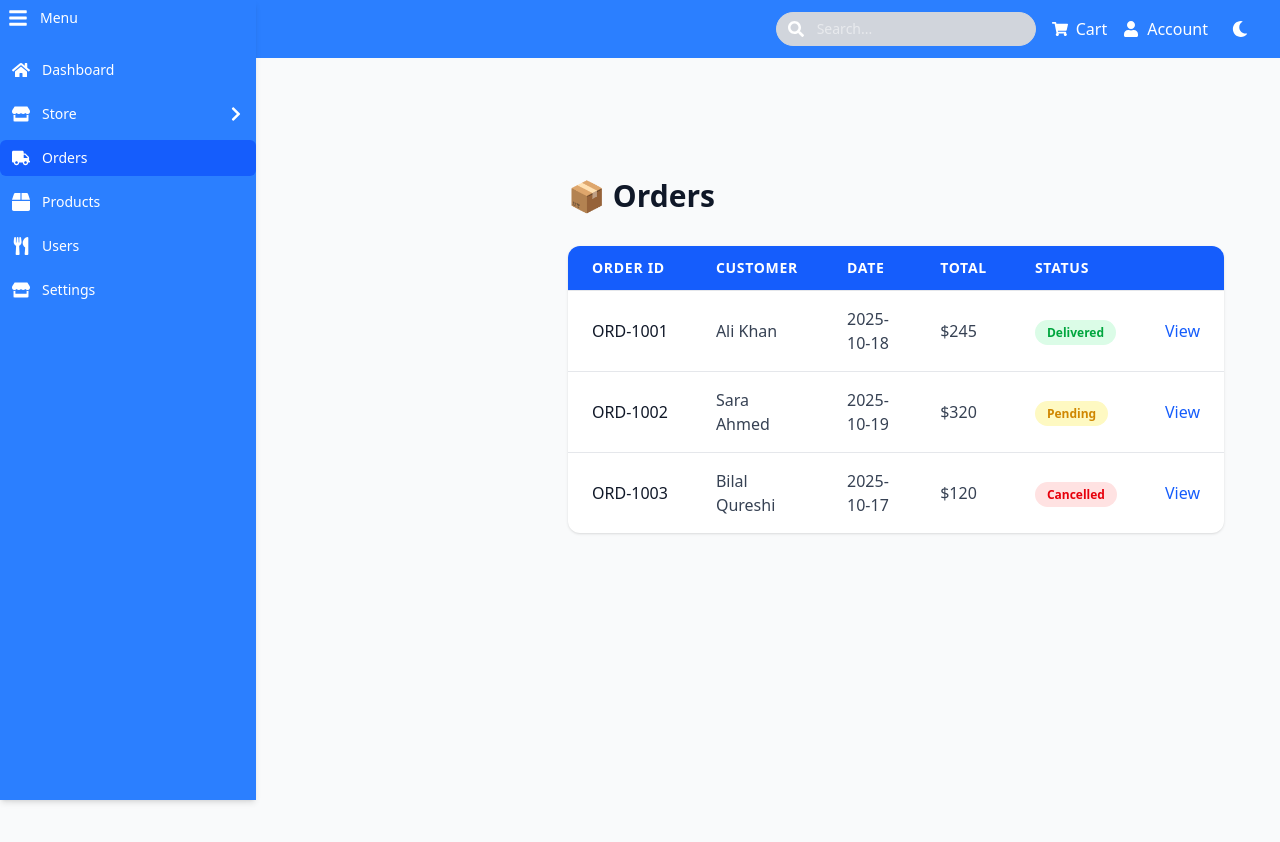
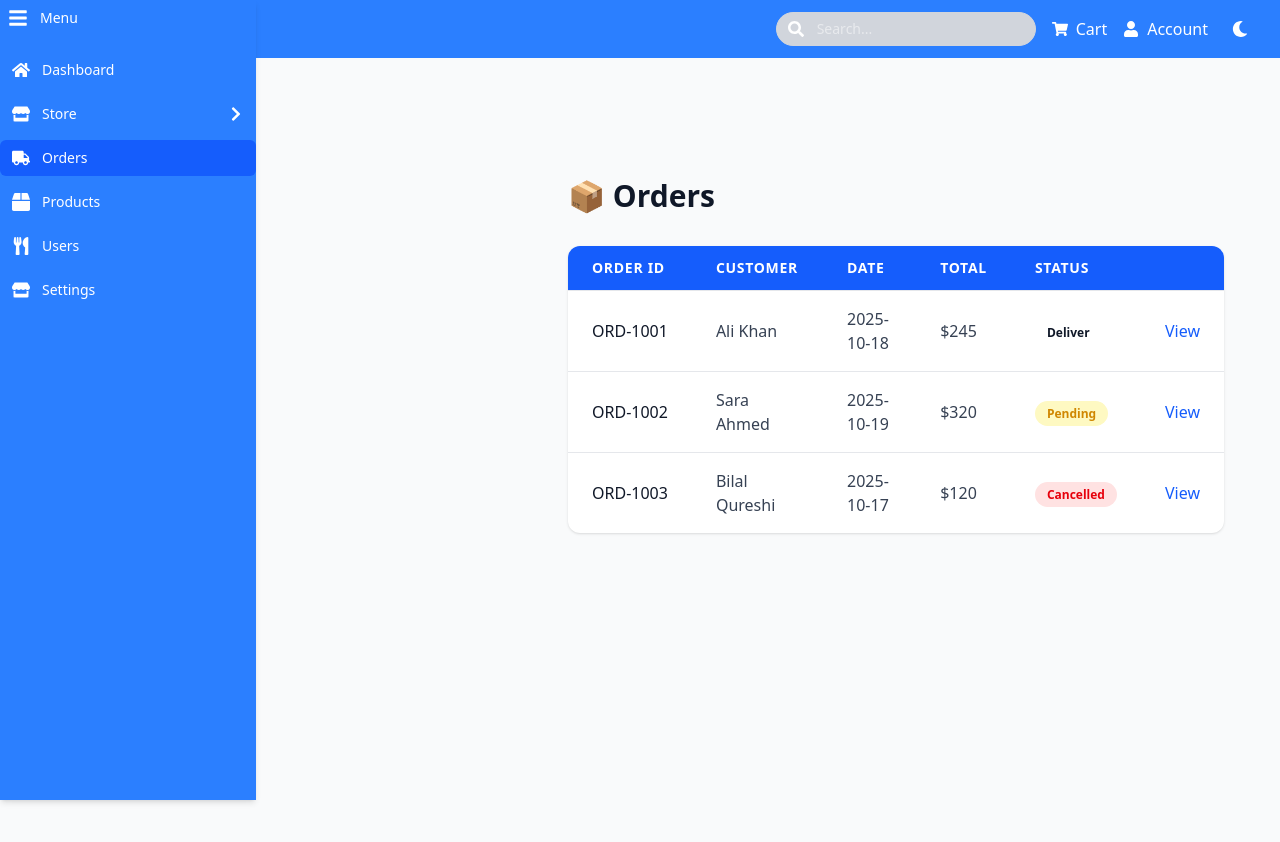
Before and after one commit to Arhamjawed66/Frnaz_Tec, a React app: page /orders in a window 1280 px wide. Shown: the top 842 px of the page. Built offline with nearby package versions, Linux system fonts and the light colour scheme; sample sign-in values are in the browser's storage; the HTML template or start-up script is replaced by a standard one.

Commit message:
ab check karo

```diff
--- a/src/pages/Orders.jsx
+++ b/src/pages/Orders.jsx
@@ -7,7 +7,7 @@ export default function Orders() {
       customer: "Ali Khan",
       date: "2025-10-18",
       total: "$245",
-      status: "Delivered",
+      status: "Deliver",
     },
     {
       id: "ORD-1002",
```
